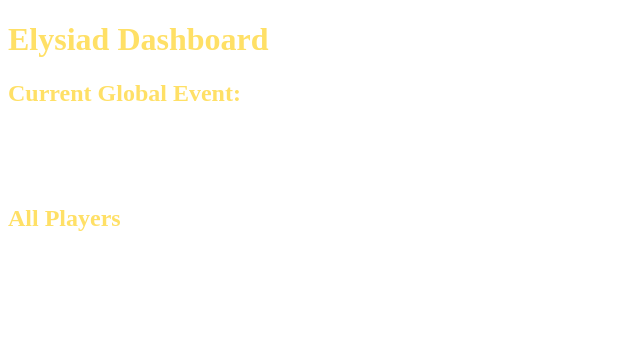
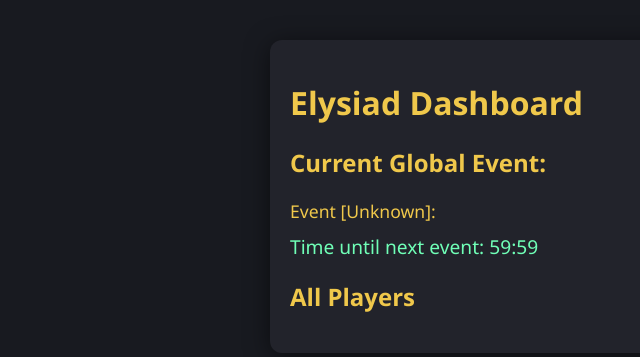
Before and after one commit to Warai777/Elysiad_Bot, a Flask app: page / in a window 1280 px wide. Shown: the top 357 px of the page, without its empty margins (0-640 px from the left). Run offline with Flask 3, Linux system fonts and the light colour scheme.

Commit message:
Update dashboard.html

```diff
--- a/templates/dashboard.html
+++ b/templates/dashboard.html
@@ -2,33 +2,102 @@
 <html>
 <head>
     <title>Elysiad Dashboard</title>
+    <meta name="viewport" content="width=device-width, initial-scale=1">
     <style>
-        body { font-family: Arial, background: #1a1536; color: #fff; }
-        h1, h2 { color: #ffe066; }
-        .user-list { display: flex; flex-wrap: wrap; gap: 20px; }
-        .user-card { background: #2c225d; padding: 20px; border-radius: 12px; width: 300px; }
-        .stat { margin: 5px 0; }
-        a { color: #5af5ff; }
+        body {
+            background: #181a20;
+            color: #f0c84b;
+            font-family: 'Segoe UI', Arial, sans-serif;
+            margin: 0;
+            padding: 0;
+        }
+        .container {
+            max-width: 700px;
+            margin: 40px auto;
+            padding: 20px;
+            background: #22232b;
+            border-radius: 12px;
+            box-shadow: 0 4px 24px #0008;
+        }
+        h1, h2, h3 {
+            color: #f0c84b;
+        }
+        .event-timer {
+            font-size: 1.2em;
+            color: #70ffb7;
+            margin-bottom: 20px;
+        }
+        .user-list {
+            display: flex;
+            flex-wrap: wrap;
+            gap: 16px;
+            margin-top: 18px;
+        }
+        .user-card {
+            background: #282a36;
+            border-radius: 8px;
+            padding: 16px;
+            min-width: 160px;
+            text-align: center;
+            color: #ffe48d;
+            box-shadow: 0 2px 8px #0006;
+            transition: transform 0.15s;
+        }
+        .user-card:hover {
+            transform: translateY(-4px) scale(1.04);
+            background: #383a4a;
+        }
+        .user-card a {
+            text-decoration: none;
+            color: #ffd700;
+            font-weight: bold;
+        }
+        @media (max-width: 800px) {
+            .container { margin: 0; border-radius: 0; }
+            .user-list { flex-direction: column; gap: 8px; }
+            .user-card { min-width: 0; }
+        }
     </style>
+    <script>
+        // Timer update (fetches time from /api/timer every second)
+        async function updateTimer() {
+            let resp = await fetch('/api/timer');
+            let data = await resp.json();
+            let secs = data.seconds;
+            let minutes = Math.floor(secs / 60);
+            let seconds = secs % 60;
+            let timerText = `${minutes}:${seconds.toString().padStart(2, '0')}`;
+            document.getElementById('timer').innerText = timerText;
+            setTimeout(updateTimer, 1000);
+        }
+        window.onload = updateTimer;
+    </script>
 </head>
 <body>
+<div class="container">
     <h1>Elysiad Dashboard</h1>
-    <h2>Current Global Event:</h2>
-    <p>{{ global_event or "None" }}</p>
-    <h3>Time until next event: {{ time_left }}</h3>
-
+    <div>
+        <h2>Current Global Event:</h2>
+        <div style="font-size:1.1em;margin-bottom:10px;">
+            {{ global_event or "None yet." }}
+        </div>
+        <div class="event-timer">
+            Time until next event: <span id="timer"></span>
+        </div>
+    </div>
     <h2>All Players</h2>
     <div class="user-list">
-        {% for uid, user in users.items() %}
-            <div class="user-card">
-                <h3>{{ user["Name"] }}</h3>
-                <div class="stat"><strong>Tier:</strong> {{ user["Tier"] }}</div>
-                <div class="stat"><strong>HP:</strong> {{ user["HP"] }}</div>
-                <div class="stat"><strong>Origin Essence:</strong> {{ user["Origin Essence"] }}</div>
-                <div class="stat"><strong>Progress:</strong> Ch. {{ user["Story"]["chapter"] }}, Scene {{ user["Story"]["scene"] }}</div>
-                <a href="/user/{{ uid }}">View Full Sheet</a>
+        {% for uid, u in users.items() %}
+        <div class="user-card">
+            <a href="/user/{{ uid }}">{{ u['Name'] or "Unnamed" }}</a>
+            <div style="font-size:0.95em; margin-top:5px;">
+                Tier: {{ u['Tier'] }}<br>
+                HP: {{ u['HP'] }}<br>
+                OE: {{ u['Origin Essence'] }}
             </div>
+        </div>
         {% endfor %}
     </div>
+</div>
 </body>
 </html>
```
